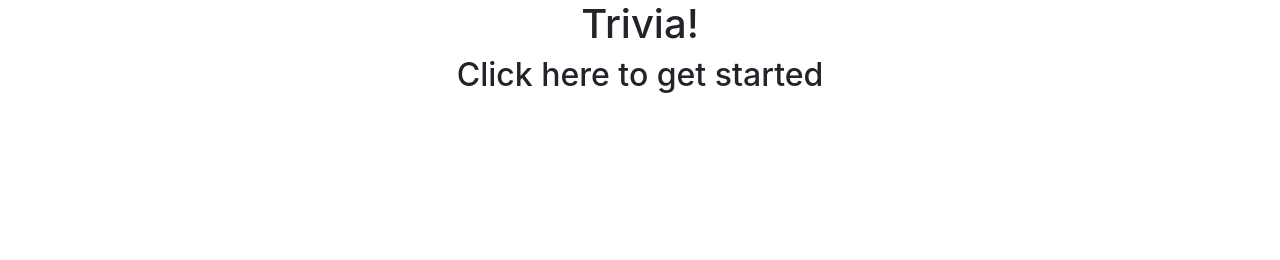
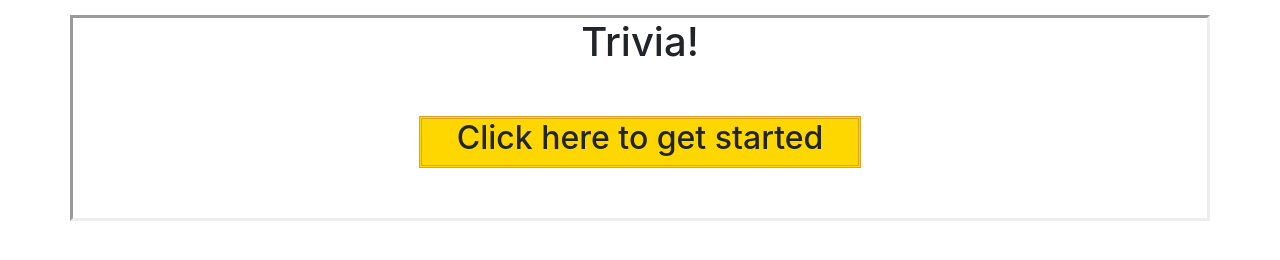
Before and after one commit to connorbreault/TriviaGame, a plain HTML site: page index.html in a window 1280 px wide. Drawn offline with nearby package versions, Linux system fonts and the light colour scheme.

Commit message:
very basic html & css start button added, no js

```diff
--- a/assets/css/style.css
+++ b/assets/css/style.css
@@ -1,3 +1,14 @@
 .container {
-    text-align: center
+    text-align: center;
+    border: inset;
+    margin: 15px auto;
 }
+#startbutt {
+    background: gold;
+    width: 40%;
+    border: goldenrod double;
+    margin: 50px auto;
+}
+#startbutt:hover {
+    color: aqua
+}
--- a/index.html
+++ b/index.html
@@ -19,7 +19,7 @@
 
 <div class="container">
     <h1>Trivia!</h1>
-    <div>
+    <div id="startbutt">
         <h2>Click here to get started</h2>
     </div>
 </div>
```
